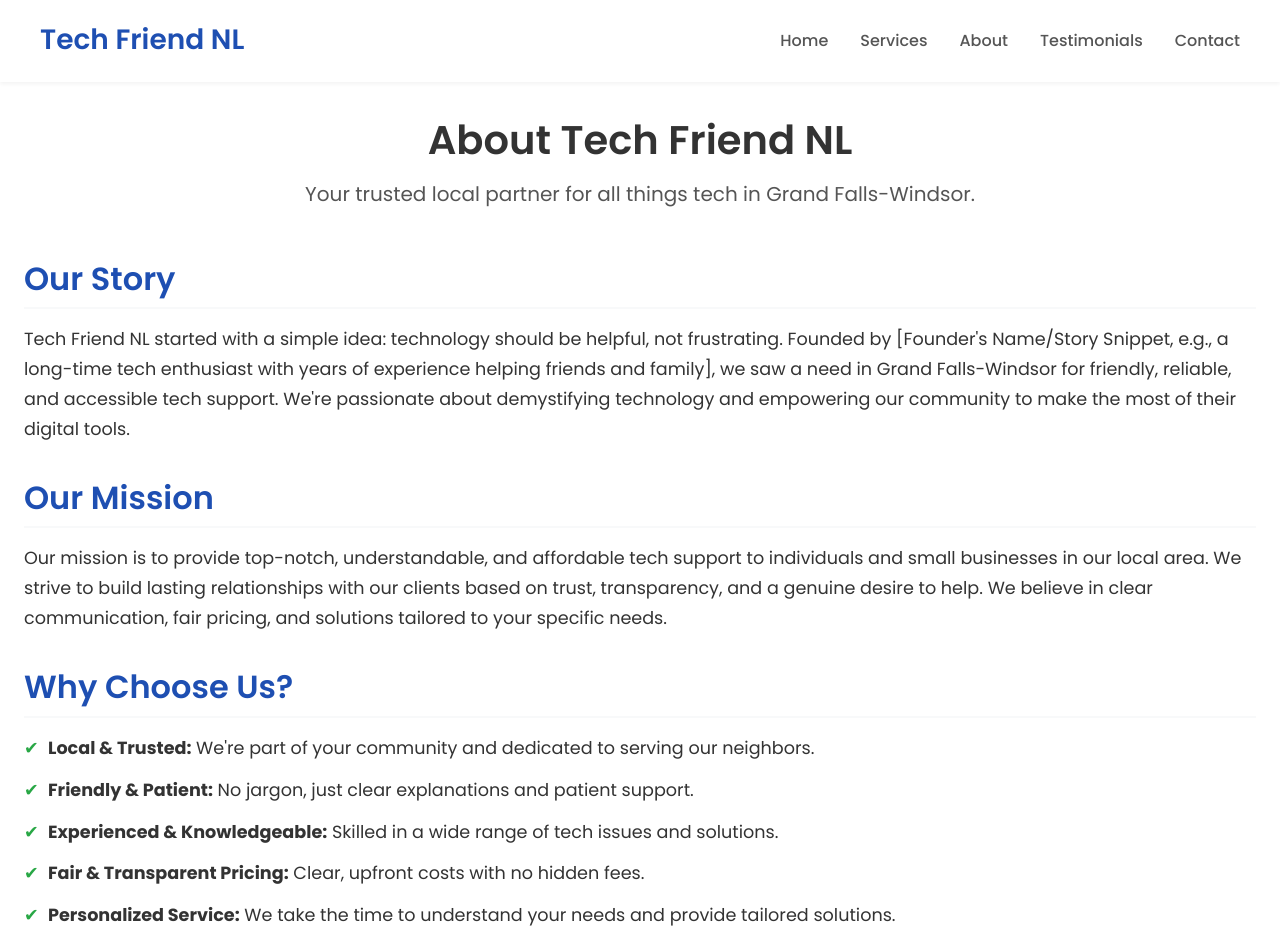
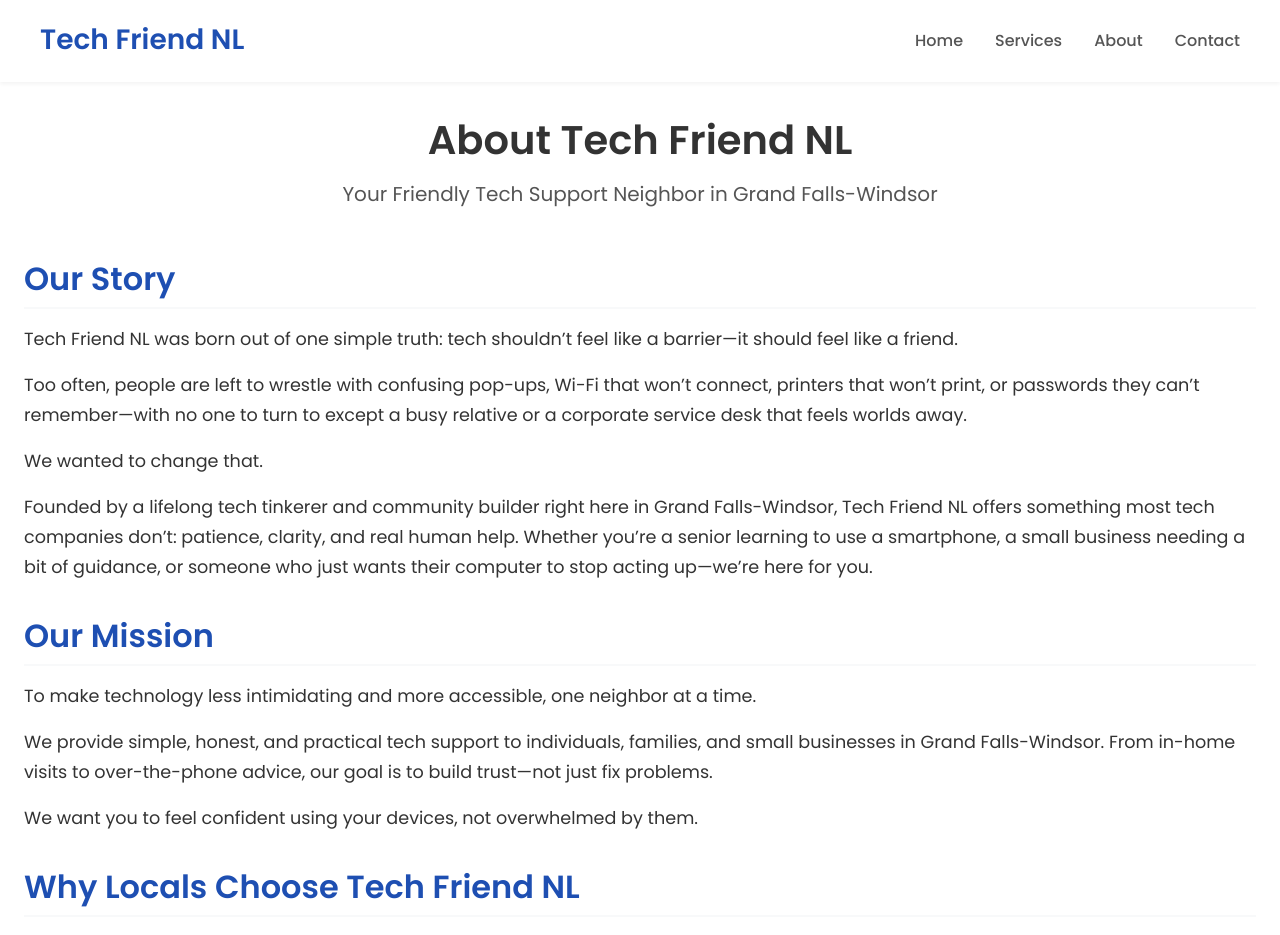
Before and after one commit to defford/TechFriendNL, a React (Vite) app: page /about in a window 1280 px wide. Shown: the top 935 px of the page. Built offline with nearby package versions, Linux system fonts and the light colour scheme.

Commit message:
removed testimonials and phone contact

```diff
--- a/src/App.jsx
+++ b/src/App.jsx
@@ -17,7 +17,7 @@ function App() {
         <Route path="/" element={<Home />} />
         <Route path="/services" element={<Services />} />
         <Route path="/about" element={<About />} />
-        <Route path="/testimonials" element={<Testimonials />} />
+        {/* <Route path="/testimonials" element={<Testimonials />} /> */}
         <Route path="/contact" element={<Contact />} />
       </Routes>
       <Footer />
--- a/src/components/Navbar.jsx
+++ b/src/components/Navbar.jsx
@@ -12,7 +12,7 @@ function Navbar() {
         <Link to="/" className="navbar-item">Home</Link>
         <Link to="/services" className="navbar-item">Services</Link>
         <Link to="/about" className="navbar-item">About</Link>
-        <Link to="/testimonials" className="navbar-item">Testimonials</Link>
+        {/* <Link to="/testimonials" className="navbar-item">Testimonials</Link> */}
         <Link to="/contact" className="navbar-item">Contact</Link>
       </div>
     </nav>
--- a/src/pages/About.jsx
+++ b/src/pages/About.jsx
@@ -1,5 +1,5 @@
 import React from 'react';
-import './About.css'; // To be created
+import './About.css'; // Assuming this CSS file exists or will be created
 
 function About() {
   return (
@@ -7,48 +7,67 @@ function About() {
       <header className="about-header">
         <h1>About Tech Friend NL</h1>
         <p className="tagline">
-          Your trusted local partner for all things tech in Grand Falls-Windsor.
+          Your Friendly Tech Support Neighbor in Grand Falls-Windsor
         </p>
       </header>
 
       <section className="about-section" id="our-story">
         <h2>Our Story</h2>
         <p>
-          Tech Friend NL started with a simple idea: technology should be helpful, not frustrating.
-          Founded by [Founder's Name/Story Snippet, e.g., a long-time tech enthusiast with years of experience helping friends and family],
-          we saw a need in Grand Falls-Windsor for friendly, reliable, and accessible tech support.
-          We're passionate about demystifying technology and empowering our community to make the most of their digital tools.
+          Tech Friend NL was born out of one simple truth: tech shouldn’t feel like a barrier—it should feel like a friend.
+        </p>
+        <p>
+          Too often, people are left to wrestle with confusing pop-ups, Wi-Fi that won’t connect, printers that won’t print, or passwords they can’t remember—with no one to turn to except a busy relative or a corporate service desk that feels worlds away.
+        </p>
+        <p>
+          We wanted to change that.
+        </p>
+        <p>
+          Founded by a lifelong tech tinkerer and community builder right here in Grand Falls-Windsor, Tech Friend NL offers something most tech companies don’t: patience, clarity, and real human help. Whether you’re a senior learning to use a smartphone, a small business needing a bit of guidance, or someone who just wants their computer to stop acting up—we’re here for you.
         </p>
       </section>
 
       <section className="about-section" id="our-mission">
         <h2>Our Mission</h2>
         <p>
-          Our mission is to provide top-notch, understandable, and affordable tech support to individuals and small businesses
-          in our local area. We strive to build lasting relationships with our clients based on trust, transparency,
-          and a genuine desire to help. We believe in clear communication, fair pricing, and solutions tailored to your specific needs.
+          To make technology less intimidating and more accessible, one neighbor at a time.
+        </p>
+        <p>
+          We provide simple, honest, and practical tech support to individuals, families, and small businesses in Grand Falls-Windsor. From in-home visits to over-the-phone advice, our goal is to build trust—not just fix problems.
+        </p>
+        <p>
+          We want you to feel confident using your devices, not overwhelmed by them.
         </p>
       </section>
 
       <section className="about-section" id="why-choose-us">
-        <h2>Why Choose Us?</h2>
+        <h2>Why Locals Choose Tech Friend NL</h2>
         <ul>
           <li>
-            <strong>Local & Trusted:</strong> We're part of your community and dedicated to serving our neighbors.
+            <strong>🧑‍🔧 Local & Personal:</strong> We’re not a call center—we’re your neighbor. You’ll always speak to someone who knows the area and cares about the people in it.
           </li>
           <li>
-            <strong>Friendly & Patient:</strong> No jargon, just clear explanations and patient support.
+            <strong>💬 Friendly, No-Jargon Support:</strong> We explain things in plain English. No tech-speak, no condescension—just patient, respectful help.
           </li>
           <li>
-            <strong>Experienced & Knowledgeable:</strong> Skilled in a wide range of tech issues and solutions.
+            <strong>💡 From Pop-Ups to Passwords:</strong> Viruses, forms, Wi-Fi, printers, email setup, online safety—we handle the everyday issues that others overlook.
           </li>
           <li>
-            <strong>Fair & Transparent Pricing:</strong> Clear, upfront costs with no hidden fees.
+            <strong>🔐 Fair, Upfront Pricing:</strong> No hidden fees. No surprises. Just clear rates for real work.
           </li>
           <li>
-            <strong>Personalized Service:</strong> We take the time to understand your needs and provide tailored solutions.
+            <strong>🛠️ Practical Tech Lessons Available:</strong> Want to learn how to use your smartphone better? Set up an email? We offer one-on-one lessons at your pace.
           </li>
         </ul>
+      </section>
+
+      <section className="about-section" id="conclusion">
+        <p>
+          Whether you need help with a glitchy laptop, setting up a new device, or just figuring out how to navigate an online form, Tech Friend NL is here to make technology feel like it’s working with you—not against you.
+        </p>
+        <p>We’re here to help.</p>
+        <p>We’re here to listen.</p>
+        <p><strong>We’re your tech friend.</strong></p>
       </section>
     </div>
   );
--- a/src/pages/Contact.jsx
+++ b/src/pages/Contact.jsx
@@ -22,7 +22,7 @@ function Contact() {
           </p>
           <ul>
             <li><strong>Email:</strong> <a href="mailto:techfriendnl@gmail.com">techfriendnl@gmail.com</a></li>
-            <li><strong>Phone:</strong> <a href="tel:+17097270484">(709) 727-0484</a></li>
+            {/* <li><strong>Phone:</strong> <a href="tel:+17097270484">(709) 727-0484</a></li> */}
             <li><strong>Hours:</strong> Monday - Friday, 9:00 AM - 5:00 PM (By Appointment)</li>
             {/* Add address here if there's a physical location for drop-offs/visits */}
             {/* <li><strong>Address:</strong> 123 Tech Street, Grand Falls-Windsor, NL (placeholder)</li> */}
--- a/src/pages/Testimonials.jsx
+++ b/src/pages/Testimonials.jsx
@@ -9,27 +9,6 @@ const testimonialData = [
     author: 'Sarah P.',
     location: 'Grand Falls-Windsor',
     service: 'PC Repair'
-  },
-  {
-    id: 2,
-    quote: "I was having so much trouble setting up my new Wi-Fi. They came over, sorted it all out, and even showed me how to manage it. Fantastic!",
-    author: 'John B.',
-    location: 'Bishop\'s Falls Area',
-    service: 'Home Network Setup'
-  },
-  {
-    id: 3,
-    quote: "My phone was acting weird, and I thought I lost all my photos. Tech Friend NL helped me back everything up and get my phone working properly again. Lifesavers!",
-    author: 'Mary L.',
-    location: 'Grand Falls-Windsor',
-    service: 'Mobile Device Support'
-  },
-  {
-    id: 4,
-    quote: "Needed some help understanding my new computer software. The tutoring session was clear, patient, and exactly what I needed. Thank you!",
-    author: 'David G.',
-    location: 'Botwood',
-    service: 'Tech Tutoring'
   }
 ];
 
```
